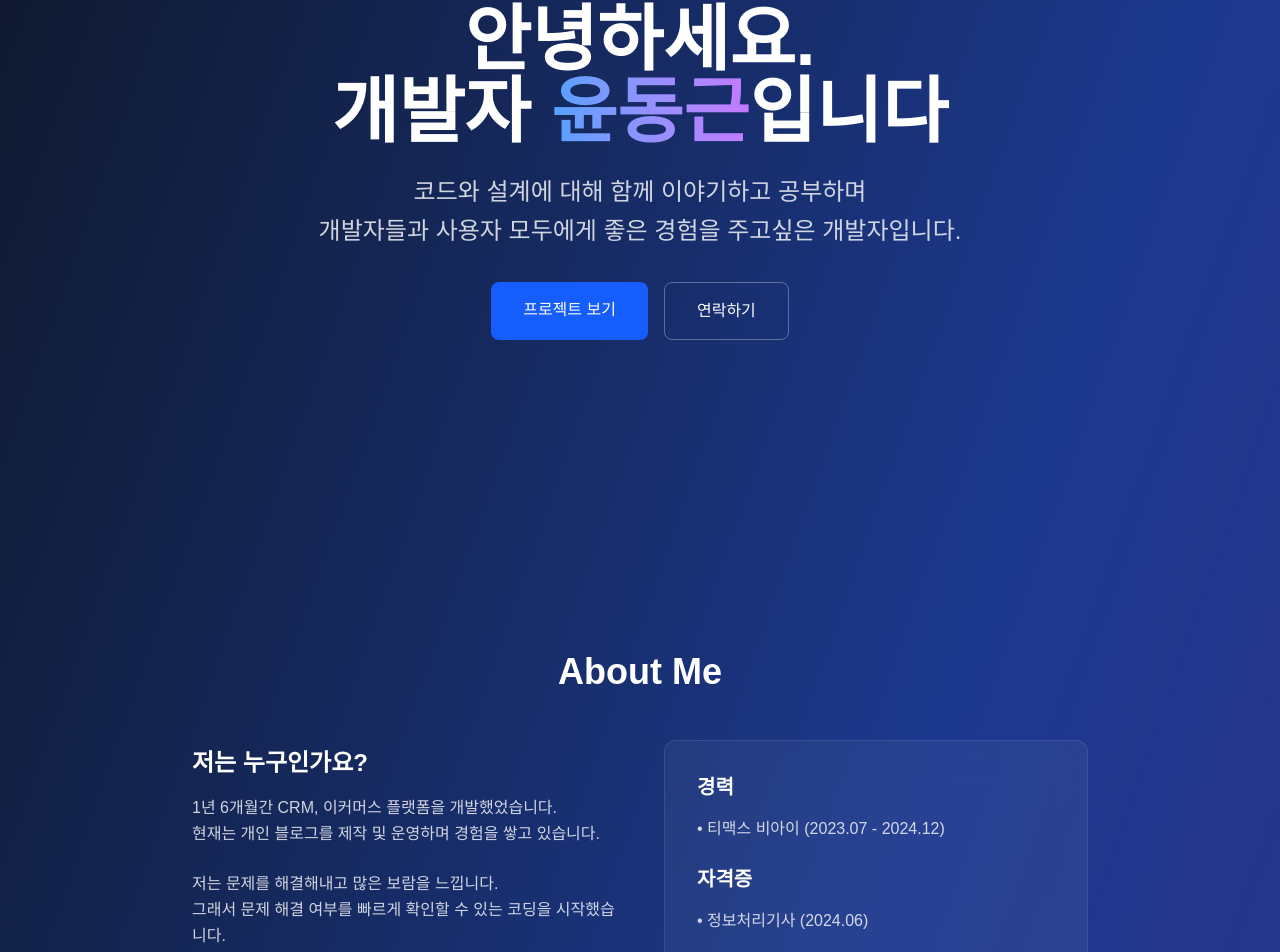
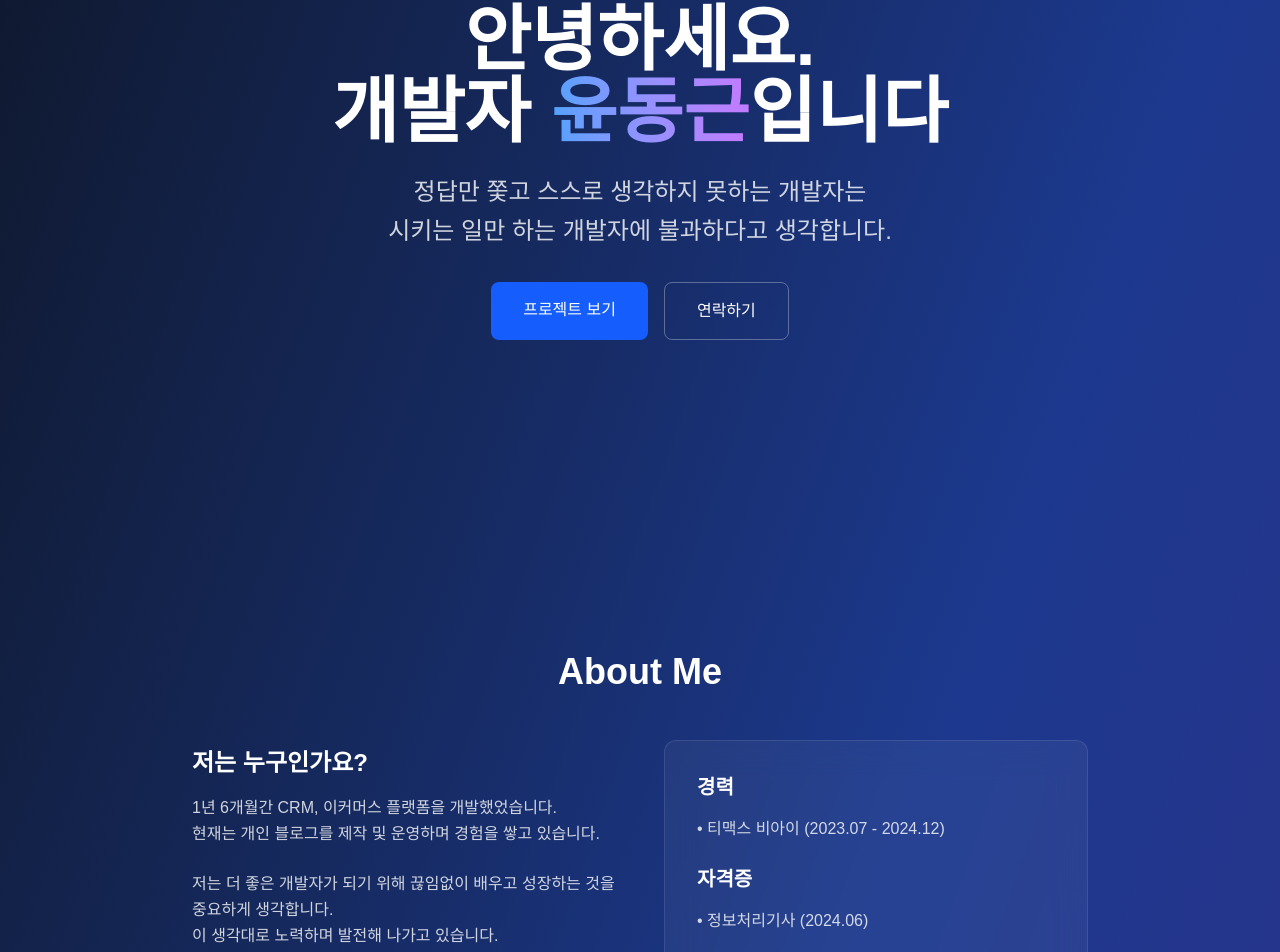
Before and after one commit to YoonDongGeun/portfolio, a Next.js app: page / in a window 1280 px wide. Shown: the part 228-1180 px from the top of the page. Built offline with nearby package versions, Linux system fonts and the light colour scheme.

Commit message:
[feat] 문구 수정 - 본문

```diff
--- a/app/data/projects.ts
+++ b/app/data/projects.ts
@@ -507,17 +507,17 @@ const nextConfig = {
       'React', 'TypeScript', 'TanStack Query', 'MobX', 'Emotion', 'mui', 'react-hook-form'
     ],
     achievements: [
-      '상품의 "단일/복합/결합" 여부와 가격정책 "일반/구독/렌탈/좌석" 종류와 옵션 입력값에 따른 등록 Form 구현',
+      '상품의 "단일/복합/결합" 여부와 가격정책 및 옵션 입력값에 따른 등록 Form 구현',
       'Form의 입력과 사용자 상호작용에 따른 동적인 Input 생성과 상태관리 구현',
       'MobX를 활용한 개별 상품 Row를 객체화 하여 관리가 용이하도록 구현',
       '대용량 데이터 성능을 위한 Table 가상화, EventListener의 위임 구현',
       '복사 붙여넣기, 드래그, 우클릭 메뉴 등이 사용 가능한 대용량 상품 등록 및 관리 기능 구현',
-      '블록 코딩같이 생긴 Rule Engine 적용 화면 설계 및 구현'
+      '블록 코딩같이 생긴 Rule Engine 적용 화면 설계'
     ],
     challenges: [
       '엑셀 형태의 대용량 상품 수정 화면에서 성능 이슈를 Table 가상화와 이벤트 위임으로 해결',
       '다양한 Form 입력과 상호작용에 따른 동적 Input 생성의 복잡한 상태 관리를 MobX로 효율화',
-      'Rule Engine 작동 방식에 맞게 고객이 쇼핑몰 설정할 수 있는 화면 기획 및 설계의 어려움을 단계적 접근으로 해결'
+      'Rule Engine 작동 방식에 맞게 고객이 쇼핑몰 설정할 수 있는 화면 기획 및 설계'
     ],
     features: [
       {
@@ -572,12 +572,12 @@ class SelectCell(카테고리 셀렉트용), class ChevronCell(복합/결합 상
       {
         title: '상품 종류와 가격 정책에 따른 동적 Form',
         description: `React Hook Form과 MobX를 활용하여 사용자 상호작용에 따라 동적으로 Input이 생성되는 복잡한 상품 등록 폼을 구현했습니다. 예를 들어, 단일/복합/결합 상태와, 일반/구독/좌석/렌탈 가격 정책에 따라 Form이 동적으로 변합니다.
-또한 입력한 옵션에 따라서 여러 상품을 옵션별로 생성하며 Form이 변하기도 합니다.`,
+또한 입력한 옵션에 따라서 SKU단위의 여러 상품을 옵션별로 생성하며 Form이 변하기도 합니다.`,
         images: ['/projects/company/focus/thumbnail.jpeg']
       },
       {
         title: 'Rule Engine',
-        description: `블록 코딩 형태의 직관적인 화면으로 비즈니스 로직을 설정할 수 있는 기능.
+        description: `블록 코딩 형태의 직관적인 화면으로 비즈니스 로직을 설정할 수 있는 기능 설계.
 예를 들면 야구에서 한화가 1등를 하면 [item.category == "야구 용품" && user.membership == "실버"]일때 [item.discount = 0.1]을 수행할 수 있도록 블록 코딩형태로 만들어 주는 기능이다.`,
         images: ['/projects/company/focus/scratch.png']
       }
--- a/app/page.tsx
+++ b/app/page.tsx
@@ -79,8 +79,8 @@ export default function Home() {
               입니다
             </h1>
             <p className="text-xl md:text-2xl text-white/80 mb-8 leading-relaxed">
-              코드와 설계에 대해 함께 이야기하고 공부하며<br/>
-              개발자들과 사용자 모두에게 좋은 경험을 주고싶은 개발자입니다.
+              정답만 쫓고 스스로 생각하지 못하는 개발자는<br/>
+              시키는 일만 하는 개발자에 불과하다고 생각합니다.
             </p>
             <div className="flex flex-col sm:flex-row gap-4 justify-center">
               <a
@@ -111,8 +111,8 @@ export default function Home() {
                   현재는 개인 블로그를 제작 및 운영하며 경험을 쌓고 있습니다.
                 </p>
                 <p className="text-white/80 leading-relaxed">
-                  저는 문제를 해결해내고 많은 보람을 느낍니다.
-                  <br/>그래서 문제 해결 여부를 빠르게 확인할 수 있는 코딩을 시작했습니다.
+                  저는 더 좋은 개발자가 되기 위해 끊임없이 배우고 성장하는 것을 중요하게 생각합니다.
+                  <br/>이 생각대로 노력하며 발전해 나가고 있습니다.
                 </p>
                 <br />
                 <p className="text-white/80 leading-relaxed">
```
